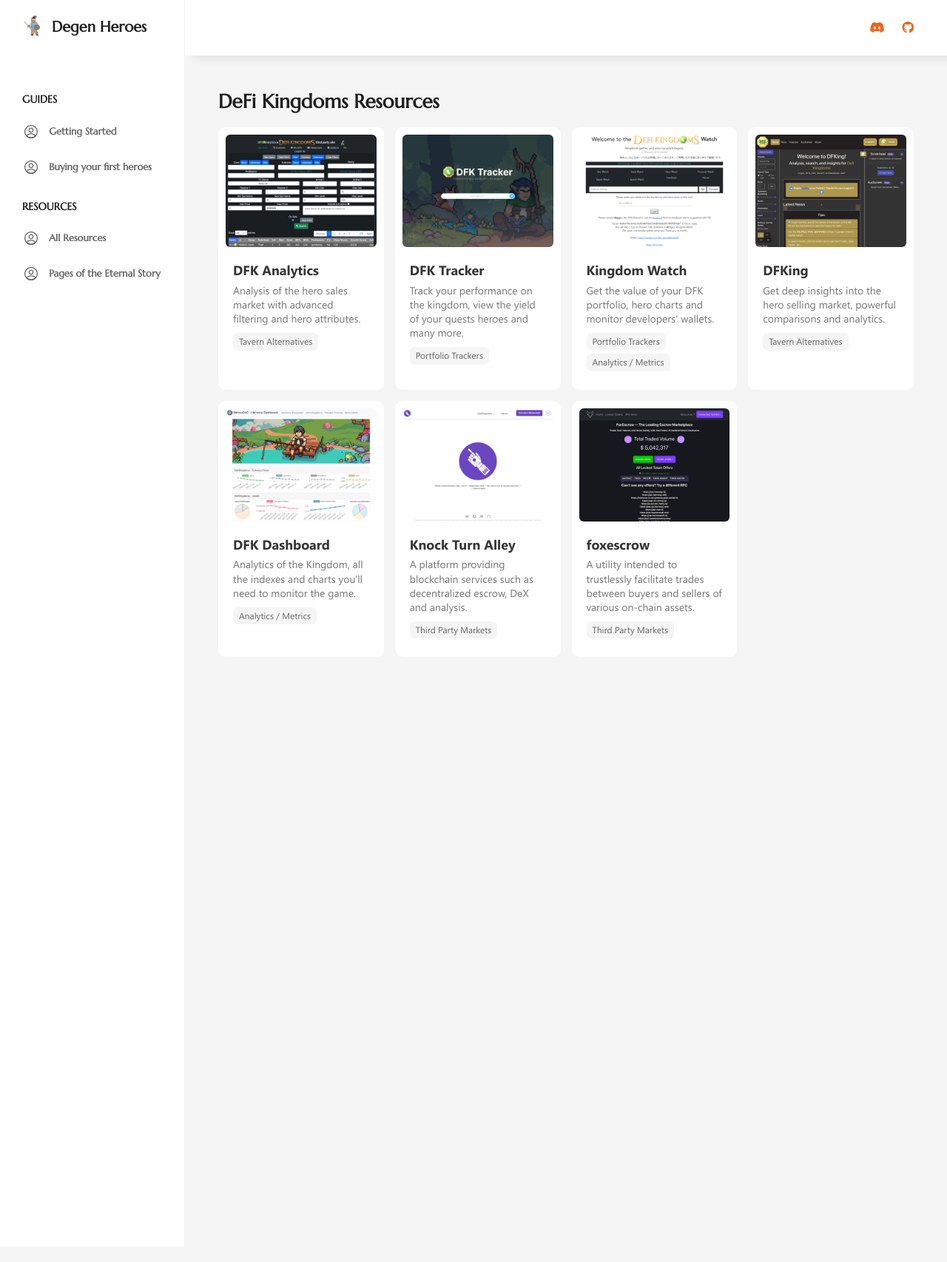
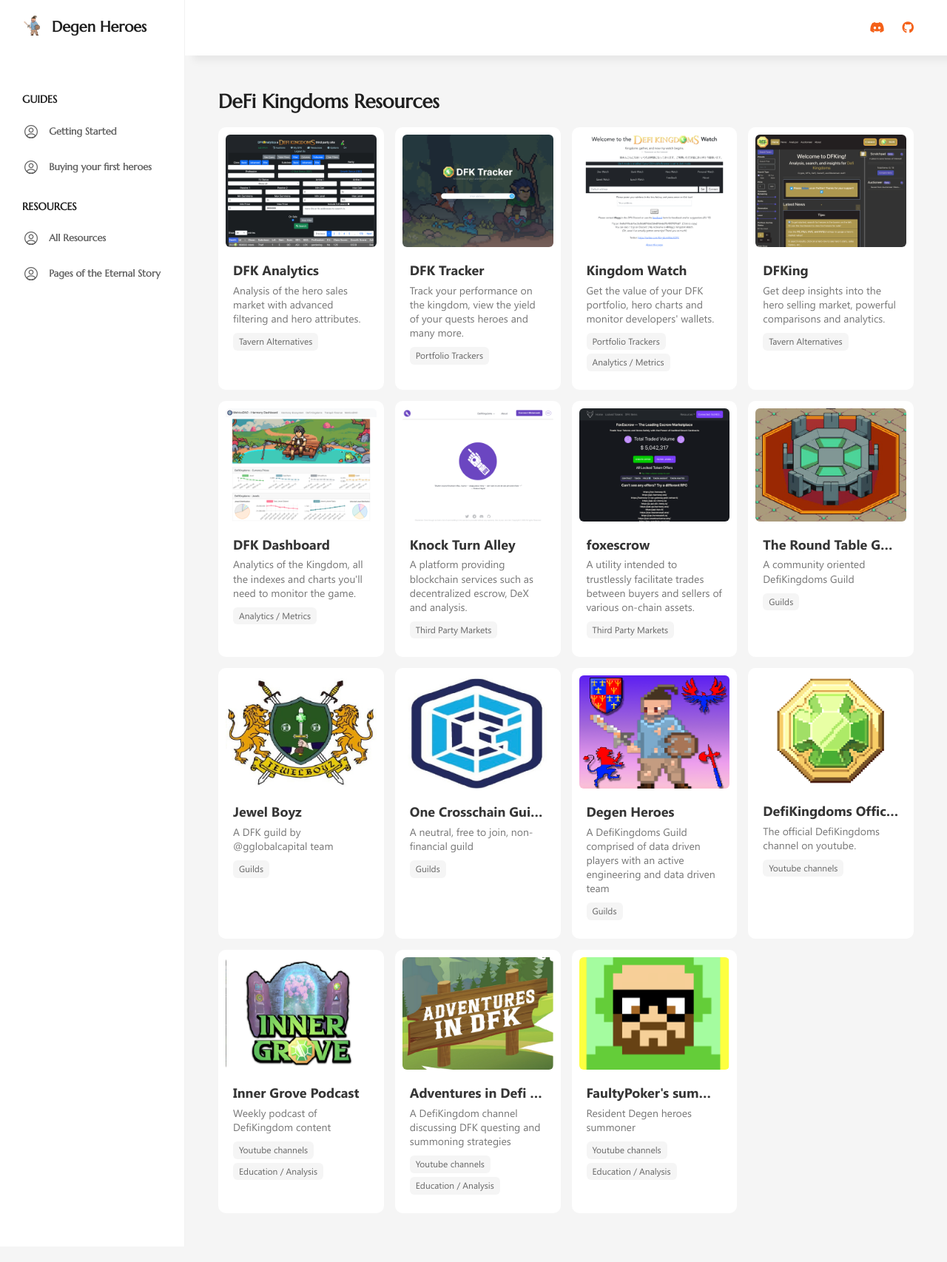
Before and after one commit to degen-heroes/degenheroes.gg, a Jekyll site: the page built from resources/index.html, in a window 1280 px wide. Shown: the whole page at 74% size. Built offline with Jekyll 4.4.1, drawn with Linux system fonts in a browser that asks for light colours; nearby versions of some CDN libraries; some web fonts are replaced.

Commit message:
idkwhatiseth - upload

```diff
--- a/_data/resources.yaml
+++ b/_data/resources.yaml
@@ -13,46 +13,97 @@
 # Youtube channels
 # Third Party Markets
 
-- name: "DFK Analytics"
-  image: "dfkanalytics.png"
-  description: "Analysis of the hero sales market with advanced filtering and hero attributes."
-  website: "https://dfkanalytics.com/"
+- name: 'DFK Analytics'
+  image: 'dfkanalytics.png'
+  description: 'Analysis of the hero sales market with advanced filtering and hero attributes.'
+  website: 'https://dfkanalytics.com/'
   categories:
-    - "Tavern Alternatives"
-- name: "DFK Tracker"
-  image: "dfktracker.png"
-  description: "Track your performance on the kingdom, view the yield of your quests heroes and many more."
-  website: "https://dfktracker.app/"
+    - 'Tavern Alternatives'
+- name: 'DFK Tracker'
+  image: 'dfktracker.png'
+  description: 'Track your performance on the kingdom, view the yield of your quests heroes and many more.'
+  website: 'https://dfktracker.app/'
   categories:
-    - "Portfolio Trackers"
-- name: "Kingdom Watch"
-  image: "kingdomwatch.png"
+    - 'Portfolio Trackers'
+- name: 'Kingdom Watch'
+  image: 'kingdomwatch.png'
   description: "Get the value of your DFK portfolio, hero charts and monitor developers' wallets."
-  website: "https://kingdom.watch/"
+  website: 'https://kingdom.watch/'
   categories:
-    - "Portfolio Trackers"
-    - "Analytics / Metrics"
-- name: "DFKing"
-  image: "dfking.png"
-  description: "Get deep insights into the hero selling market, powerful comparisons and analytics."
-  website: "https://dfking.co/"
+    - 'Portfolio Trackers'
+    - 'Analytics / Metrics'
+- name: 'DFKing'
+  image: 'dfking.png'
+  description: 'Get deep insights into the hero selling market, powerful comparisons and analytics.'
+  website: 'https://dfking.co/'
   categories:
-    - "Tavern Alternatives"
-- name: "DFK Dashboard"
-  image: "dfk-dashboard.png"
+    - 'Tavern Alternatives'
+- name: 'DFK Dashboard'
+  image: 'dfk-dashboard.png'
   description: "Analytics of the Kingdom, all the indexes and charts you'll need to monitor the game."
-  website: "https://harmony-dashboard-antonyip.vercel.app/dfk"
+  website: 'https://harmony-dashboard-antonyip.vercel.app/dfk'
   categories:
-    - "Analytics / Metrics"
-- name: "Knock Turn Alley"
-  image: "knockturnalley.png"
-  description: "A platform providing blockchain services such as decentralized escrow, DeX and analysis."
-  website: "https://knockturnalley.market/"
+    - 'Analytics / Metrics'
+- name: 'Knock Turn Alley'
+  image: 'knockturnalley.png'
+  description: 'A platform providing blockchain services such as decentralized escrow, DeX and analysis.'
+  website: 'https://knockturnalley.market/'
   categories:
-    - "Third Party Markets"
-- name: "foxescrow"
-  image: "foxescrow.png"
-  description: "A utility intended to trustlessly facilitate trades between buyers and sellers of various on-chain assets."
-  website: "https://www.foxescrow.one/"
+    - 'Third Party Markets'
+- name: 'foxescrow'
+  image: 'foxescrow.png'
+  description: 'A utility intended to trustlessly facilitate trades between buyers and sellers of various on-chain assets.'
+  website: 'https://www.foxescrow.one/'
   categories:
-    - "Third Party Markets"
+    - 'Third Party Markets'
+- name: 'The Round Table Guild'
+  image: 'theroundtableguild.png'
+  description: 'A community oriented DefiKingdoms Guild'
+  website: 'https://theroundtableguild.carrd.co/'
+  categories:
+    - 'Guilds'
+- name: 'Jewel Boyz'
+  image: 'jewelboyz.jpg'
+  description: 'A DFK guild by @gglobalcapital team'
+  website: 'https://twitter.com/jewelboyzdfk'
+  categories:
+    - 'Guilds'
+- name: 'One Crosschain Guild [0xG]'
+  image: '0xG.png'
+  description: 'A neutral, free to join, non-financial guild'
+  website: 'https://twitter.com/jewelboyzdfk'
+  categories:
+    - 'Guilds'
+- name: 'Degen Heroes'
+  image: 'degenheroes.png'
+  description: 'A DefiKingdoms Guild comprised of data driven players with an active engineering and data driven team'
+  website: 'https://discord.com/invite/degenheroes'
+  categories:
+    - 'Guilds'
+- name: 'DefiKingdoms Official Youtube Channel'
+  image: 'officialdfkyt.png'
+  description: 'The official DefiKingdoms channel on youtube.'
+  website: 'https://www.youtube.com/c/DefiKingdoms'
+  categories:
+    - 'Youtube channels'
+- name: 'Inner Grove Podcast'
+  image: 'innergrove.png'
+  description: 'Weekly podcast of DefiKingdom content'
+  website: 'https://www.youtube.com/channel/UChEe39RczjmF75lI2Fe8BxA/'
+  categories:
+    - 'Youtube channels'
+    - 'Education / Analysis'
+- name: 'Adventures in Defi Kingdoms'
+  image: 'adfk.png'
+  description: 'A DefiKingdom channel discussing DFK questing and summoning strategies'
+  website: 'https://www.youtube.com/channel/UCEgskSVgL7WBV_cmV-kBt9g'
+  categories:
+    - 'Youtube channels'
+    - 'Education / Analysis'
+- name: "FaultyPoker's summoning channel"
+  image: 'faultypoker.png'
+  description: 'Resident Degen heroes summoner'
+  website: 'https://www.youtube.com/channel/UC-LnMbtHBoUOe9kN1YFSn1w'
+  categories:
+    - 'Youtube channels'
+    - 'Education / Analysis'
```
Also changed, not shown: assets/resource-screenshots/0xG.png (added), assets/resource-screenshots/adfk.png (added), assets/resource-screenshots/degenheroes.png (added), assets/resource-screenshots/faultypoker.png (added), assets/resource-screenshots/innergrove.png (added), assets/resource-screenshots/jewelboyz.jpg (added), assets/resource-screenshots/officialdfkyt.png (added), assets/resource-screenshots/theroundtableguild.png (added).
